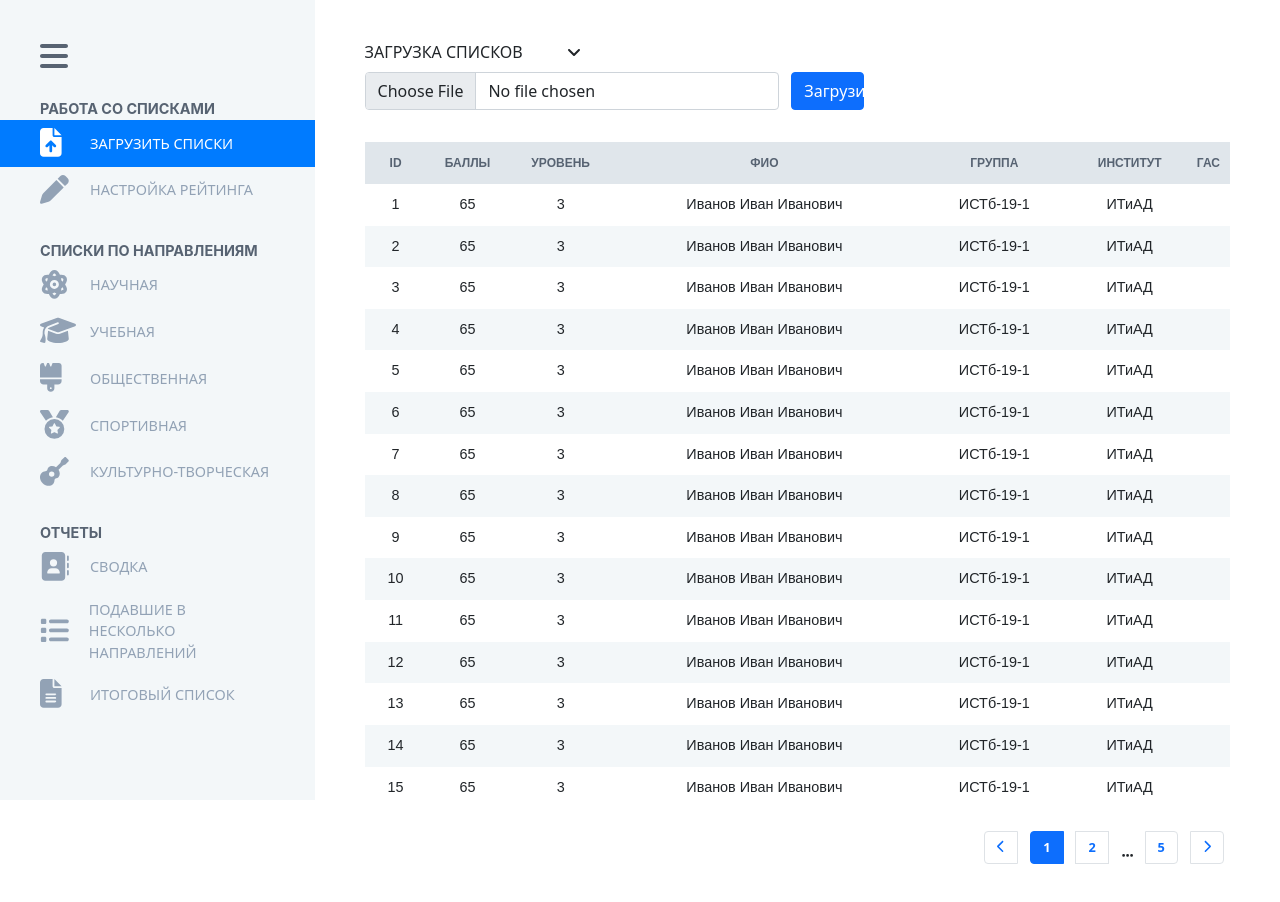
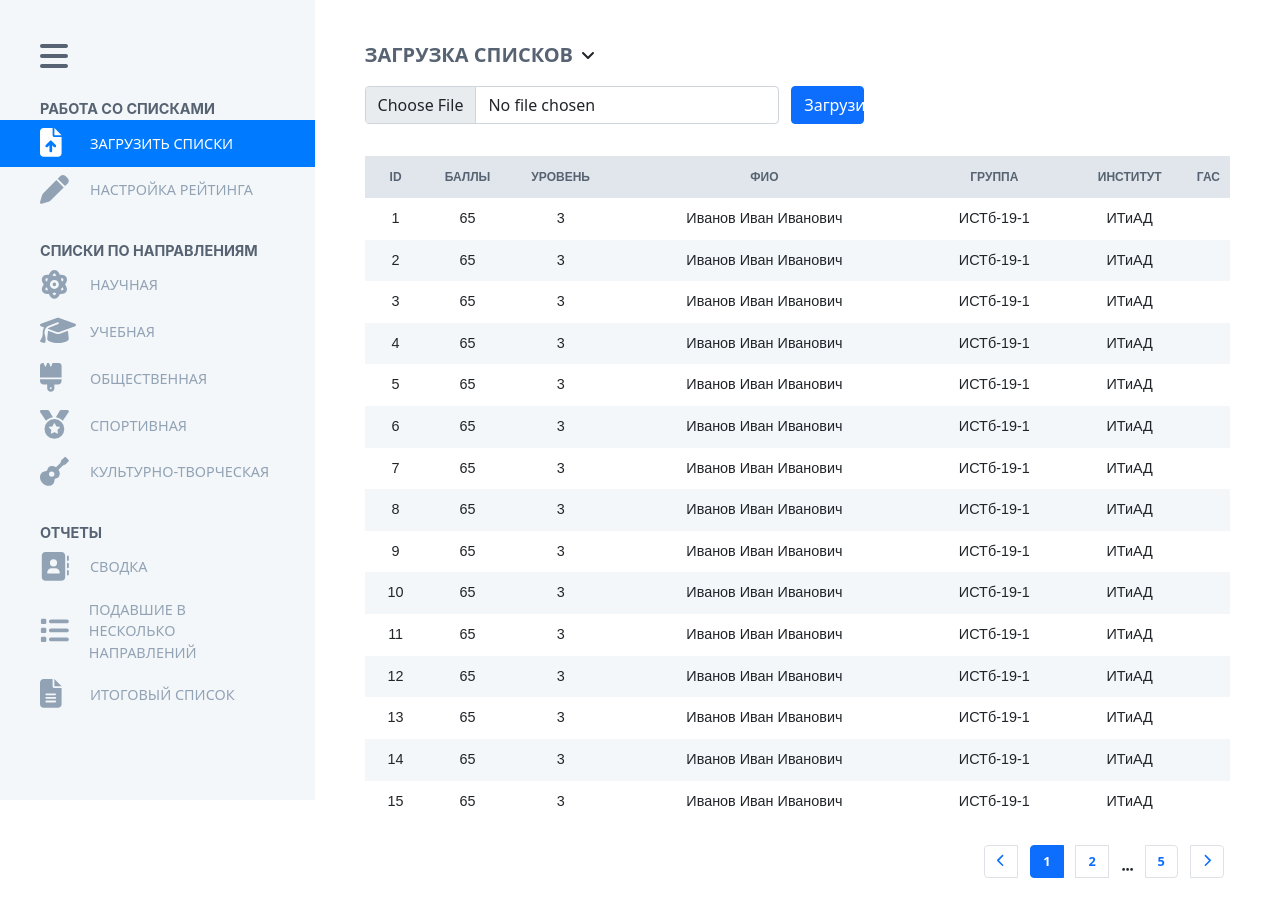
Before and after one commit to KutenkovV/Student-Raiting, a React (Create React App) app: page /listload in a window 1280 px wide. Built offline with nearby package versions, Linux system fonts and the light colour scheme.

Commit message:
Дроплист. Подправил верстку.

```diff
--- a/src/Pages/ListLoad.js
+++ b/src/Pages/ListLoad.js
@@ -6,11 +6,13 @@ import "./ListLoad.css";
 
 function ListLoad() {
   document.title = "Загрузка списков";
+
   const [data] = useState(NIDlist);
   const [selected, setSelected] = useState("ЗАГРУЗКА СПИСКОВ");
+
   return (
     <div>
-      <div class="row align-items-start">
+      <div class="row mb-3">
         <Dropdown selected={selected} setSelected={setSelected}/>
       </div>
       <div class="row align-items-start mt-2 me-0 ">
--- a/src/components/Dropdown.css
+++ b/src/components/Dropdown.css
@@ -3,27 +3,31 @@
     position: relative;
 }
 
+.dropdown b {
+    font-size: 20px;
+    color: #576372;
+}
+
 .dropdown .dropdown-btn {
     font-weight: #333;
     display: flex;
-    width: 25%;
     align-items: center;
-    justify-content: space-between;
     cursor: pointer;
 }
 
 .dropdown .dropdown-content {
     position: absolute;
-    top: 110%;
+    top: 120%;
     padding: 15px;
     background: #FFF;
-    box-shadow: 2px 2px 2px 2px rgb(205, 205, 205);
-    font-weight: 500;
+    box-shadow: 2px 2px 5px 2px rgb(183, 183, 183);
     color: #333;
     width: 25%;
 }
 
 .dropdown .dropdown-content .dropdown-item {
+    font-size: 14px;
+    color: #9EADBD;
     padding: 10px;
     cursor: pointer;
     transition: all 0.2s;
--- a/src/components/Dropdown.js
+++ b/src/components/Dropdown.js
@@ -1,6 +1,6 @@
 import './Dropdown.css';
 import { FontAwesomeIcon } from "@fortawesome/react-fontawesome";
-import { faAngleDown, faL } from "@fortawesome/free-solid-svg-icons";
+import { faAngleDown } from "@fortawesome/free-solid-svg-icons";
 import { useState } from "react";
 
 function Dropdown({ selected, setSelected }) {
@@ -14,7 +14,7 @@ function Dropdown({ selected, setSelected }) {
     return (
         <div className="dropdown">
             <div className="dropdown-btn" onClick={(e) => setIsActive(!isActive)}>
-                {selected}
+                <b className='me-2'>{selected}</b>
                 <FontAwesomeIcon icon={faAngleDown} />
             </div>
 
```
